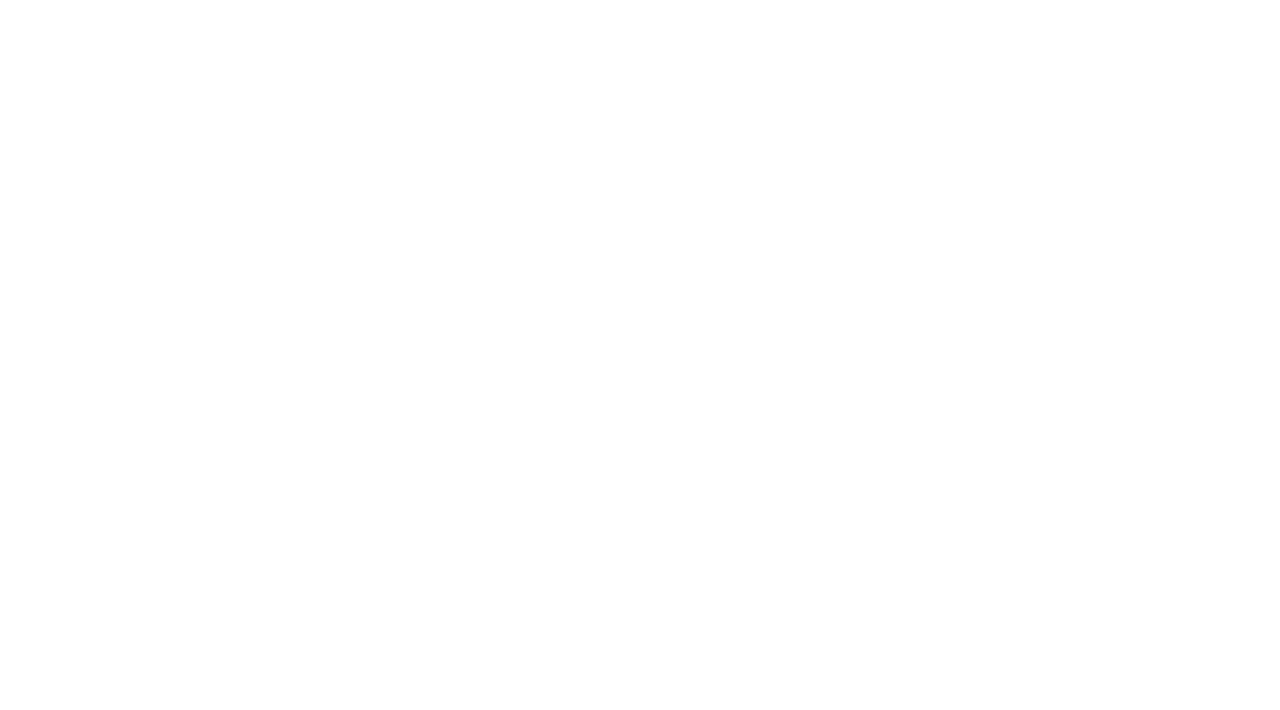
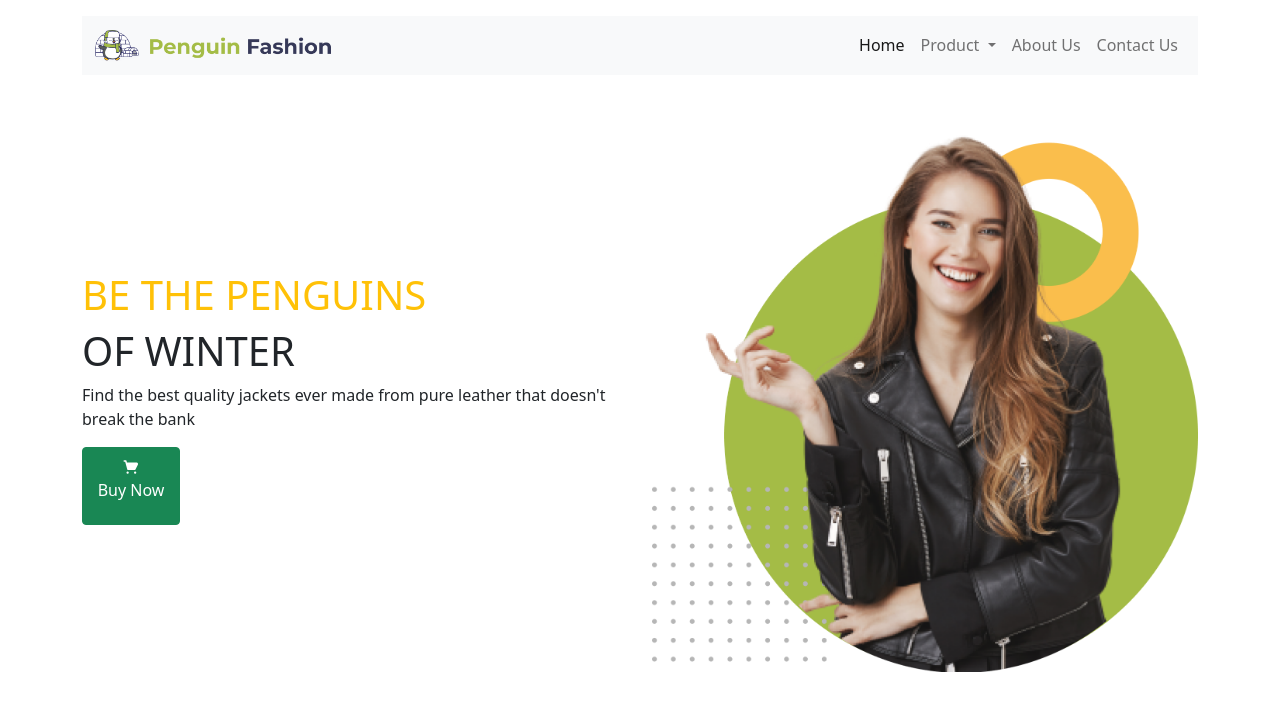
Before and after one commit to arneshinshi/penguin-fashion, a plain HTML site: page index.html in a window 1280 px wide. Drawn offline with Linux system fonts and the light colour scheme.

Commit message:
nav&welcome done initially

```diff
--- a/index.html
+++ b/index.html
@@ -1,12 +1,63 @@
 <!DOCTYPE html>
 <html lang="en">
+
 <head>
     <meta charset="UTF-8">
     <meta name="viewport" content="width=device-width, initial-scale=1.0">
     <title>Document</title>
     <link rel="stylesheet" href="css/bootstrap.min.css">
 </head>
+
 <body>
+    <header class="container mt-3">
+        <nav class="navbar navbar-expand-lg navbar-light sticky-top bg-light">
+            <div class="container-fluid">
+                <a class="navbar-brand" href="#"><img src="images/logo-icons/Group 33072.png" class="w-50" alt=""></a>
+                <div class="collapse navbar-collapse d-flex justify-content-end" id="navbarNavDropdown">
+                    <ul class="navbar-nav">
+                        <li class="nav-item">
+                            <a class="nav-link active" aria-current="page" href="#home">Home</a>
+                        </li>
+                        <li class="nav-item dropdown">
+                            <a class="nav-link dropdown-toggle" href="#" id="navbarDropdownMenuLink" role="button"
+                                data-bs-toggle="dropdown" aria-expanded="false">
+                                Product
+                            </a>
+                            <ul class="dropdown-menu" aria-labelledby="navbarDropdownMenuLink">
+                                <li><a class="dropdown-item" href="#woman-jacket">Woman Jacket</a></li>
+                                <li><a class="dropdown-item" href="#man-jacket">Man Jacket</a></li>
+                            </ul>
+                        </li>
+                        <li class="nav-item">
+                            <a class="nav-link" href="#about-us">About Us</a>
+                        </li>
+                        <li class="nav-item">
+                            <a class="nav-link" href="#contact-us">Contact Us</a>
+                        </li>
+                    </ul>
+                </div>
+            </div>
+        </nav>
+    </header>
+    <main>
+        <section class="mt-5">
+            <div class="container">
+                <div class="row d-flex align-items-center">
+                    <div class="col-sm-6">
+                        <h1 class="text-warning font-weight-bold">BE THE PENGUINS</h1>
+                        <h1 class="font-weight-bold">OF WINTER</h1>
+                        <p>Find the best quality jackets ever made from pure leather that doesn't break the bank</p>
+                        <button class="btn btn-success">
+                                <img src="images/logo-icons/shopping-cart 1.png" class="w-25" alt="">
+                                <p class="d-flex justify-content-center">Buy Now</p>
+                        </button>
+                    </div>
+                    <div class="col-sm-6"><img src="images/jacket/jkgirl.png" class="w-100" alt=""></div>
+                </div>
+            </div>
+        </section>
+    </main>
     <script src="js/bootstrap.min.js"></script>
 </body>
+
 </html>
```
Also changed, not shown: images/jacket/jkgirl.png (added).
